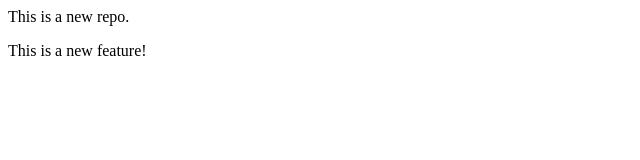
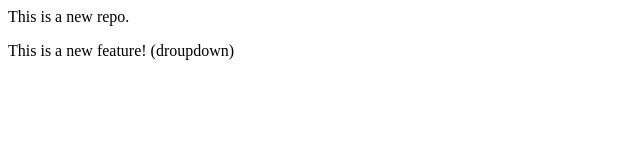
Before and after one commit to pavansdevadiga/localrepo, a plain HTML site: page index.html in a window 1280 px wide. Shown: the full height of the page, 0-640 px from the left. Drawn offline with Linux system fonts and the light colour scheme.

Commit message:
Added droupdown

```diff
--- a/index.html
+++ b/index.html
@@ -1,3 +1,3 @@
 <p>This is a new repo.
 </p>
-<p>This is a new feature!</p>
+<p>This is a new feature! (droupdown)</p>
```
